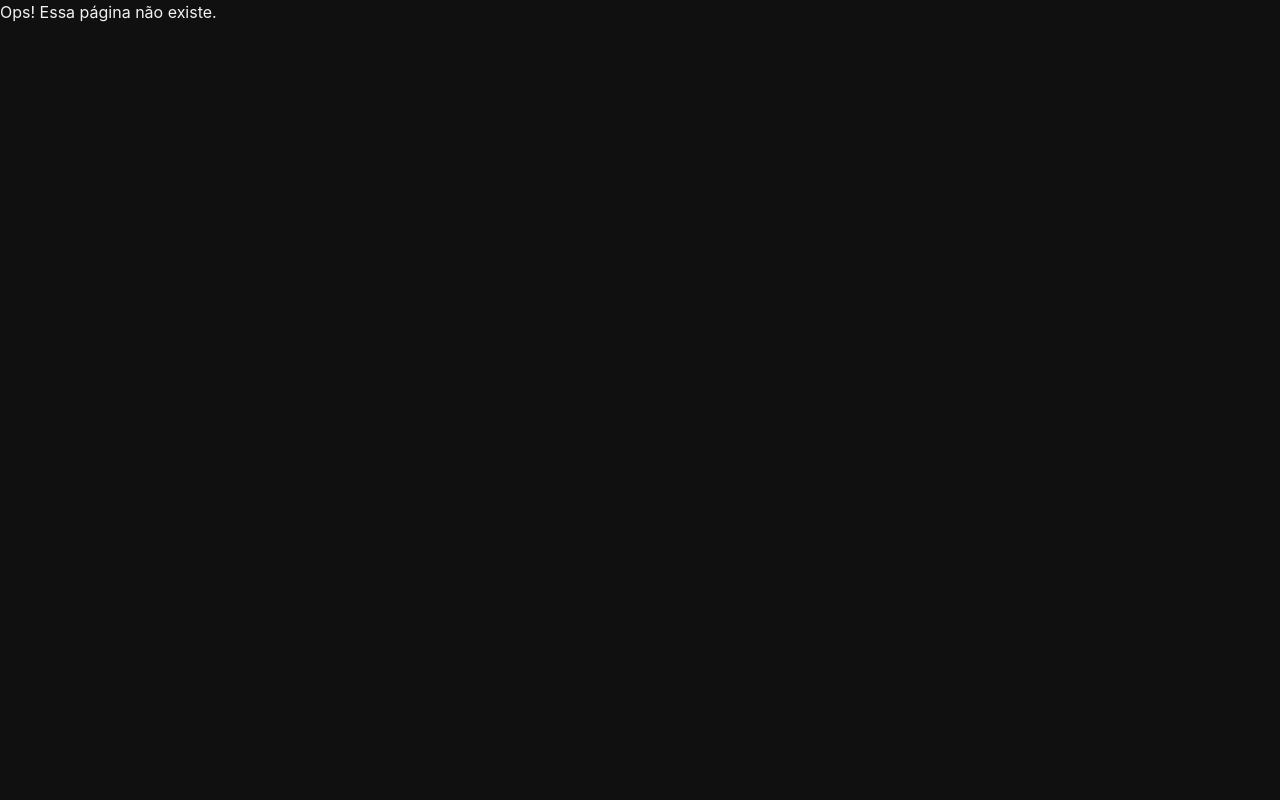
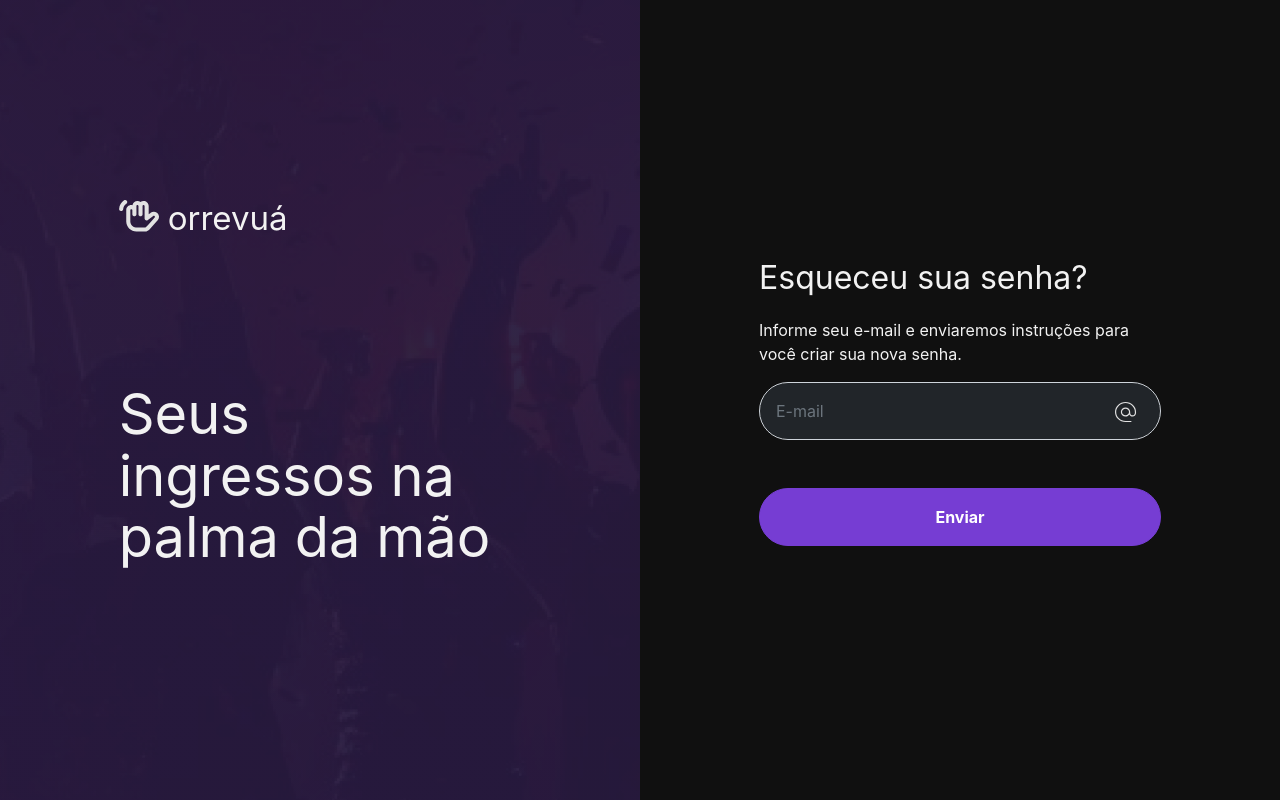
Before and after one commit to VerasThiago/orrevua, a React (Create React App) app in the folder web/: page /forgot_password in a window 1280 px wide. Built offline with nearby package versions, Linux system fonts and the light colour scheme; no server answers.

Commit message:
created forgot password page (#56)
Co-authored-by: Rodrigo Cunha Lima <limarodrigoo@outlook.com>

```diff
--- a/web/src/App.js
+++ b/web/src/App.js
@@ -5,6 +5,7 @@ import { ToastContainer } from 'react-toastify';
 import Landing from './pages/landing';
 import Home from './pages/home';
 import Login from './pages/login';
+import ForgotPassword from './pages/forgotPassword';
 import Tickets from './pages/tickets';
 import NotFound from './pages/notFound';
 import Users from './pages/admin/users';
@@ -29,6 +30,7 @@ export default function App() {
           <Route exact path="/" element={<Home />} />
           <Route exact path="/home" element={<Landing />} />
           <Route exact path="/login" element={<Login />} />
+          <Route exact path="/forgot_password" element={<ForgotPassword />} />
           <Route exact path="/404" element={<NotFound />} />
           <Route
             exact
--- /dev/null
+++ b/web/src/components/homeSidebar.js
@@ -0,0 +1,17 @@
+import { ReactComponent as IconMenu } from '../images/logo.svg';
+
+export default function HomeSidebar() {
+  return (
+    <div className="col-lg-6 col-md-12 d-flex flex-column justify-content-center header">
+      <div className="row justify-content-center h-50">
+        <div className="col-md-8 col-lg-8 d-flex flex-column justify-content-between">
+          <div className="d-flex">
+            <IconMenu className="me-2" />
+            <p className="header-title">orrevuá</p>
+          </div>
+          <p className="title-login h-50">Seus ingressos na palma da mão</p>
+        </div>
+      </div>
+    </div>
+  );
+}
--- /dev/null
+++ b/web/src/components/inputIcon.js
@@ -0,0 +1,15 @@
+import React from 'react';
+
+export default function InputIcon({ icon, iconProps = {}, ...originalProps }) {
+  const updatedIcon = React.cloneElement(icon, {
+    ...iconProps,
+    style: { ...iconProps.style, position: 'absolute', right: '1.5rem', bottom: '1.15rem' }
+  });
+
+  return (
+    <div style={{ position: 'relative' }}>
+      <input {...originalProps} />
+      {updatedIcon}
+    </div>
+  );
+}
--- /dev/null
+++ b/web/src/pages/forgotPassword/index.js
@@ -0,0 +1,65 @@
+import React from 'react';
+import { ReactComponent as IconEmail } from '../../images/alternate_email.svg';
+import { apiRequest } from '../../services/api';
+import alertMessage from '../../components/alertMessage';
+import InputIcon from '../../components/inputIcon';
+import HomeSidebar from '../../components/homeSidebar';
+
+export default function ForgotPassword() {
+  const onFinish = async (event) => {
+    event.preventDefault();
+    const values = Object.fromEntries(new FormData(event.target));
+
+    apiRequest('login', 'login/v0/user/password/forget', 'post', { email: values.email })
+      .then(async (response) => {
+        if (response.ok) {
+          alertMessage('success', 'Você recebeu um email com instruções para trocar sua senha');
+          event.target.reset();
+        } else {
+          alertMessage('error', 'Ocorreu um erro inesperado');
+        }
+      })
+      .catch(() => {
+        alertMessage('error', 'Ocorreu um erro inesperado');
+      });
+  };
+
+  return (
+    <div className="row vh-100 m-0">
+      <HomeSidebar />
+      <div className="col-lg-6 col-md-12 bg-secondary d-flex flex-column align-items-center justify-content-center">
+        <div className="px-4" style={{ maxWidth: '450px' }}>
+          <div>
+            <p className="fs-2">Esqueceu sua senha?</p>
+          </div>
+          <div>
+            <p>Informe seu e-mail e enviaremos instruções para você criar sua nova senha.</p>
+          </div>
+          <div>
+            <form id="forgot_password" onSubmit={onFinish}>
+              <div>
+                <InputIcon
+                  id="email"
+                  name="email"
+                  type="email"
+                  className="form-control rounded-pill p-3 bg-dark"
+                  aria-describedby="email"
+                  placeholder="E-mail"
+                  icon={<IconEmail />}
+                />
+              </div>
+
+              <div>
+                <button
+                  type="submit"
+                  className="btn btn-primary w-100 rounded-pill py-3 mt-5 fw-bold">
+                  Enviar
+                </button>
+              </div>
+            </form>
+          </div>
+        </div>
+      </div>
+    </div>
+  );
+}
--- a/web/src/pages/login/index.js
+++ b/web/src/pages/login/index.js
@@ -4,7 +4,7 @@ import { LockOutlined, UserOutlined } from '@ant-design/icons';
 import { Form, Input } from 'antd';
 import { useNavigate, useLocation } from 'react-router-dom';
 import { AuthContext } from '../../App';
-import { ReactComponent as IconMenu } from '../../images/logo.svg';
+import HomeSidebar from '../../components/homeSidebar';
 
 export default function Login() {
   const navigate = useNavigate();
@@ -18,18 +18,8 @@ export default function Login() {
 
   return (
     <div className="row vh-100 m-0">
-      <div className="col-lg-6 col-md-12 d-flex flex-column justify-content-center header">
-        <div className="row justify-content-center h-50">
-          <div className="col-md-8 col-lg-8 d-flex flex-column justify-content-between">
-            <div className="d-flex">
-              <IconMenu className="me-2" />
-              <p className="header-title fw-bold">ourevuá</p>
-            </div>
-            <p className="title-login fw-bold h-50">Seus ingressos na palma da mão</p>
-          </div>
-        </div>
-      </div>
-      <div className="col-lg-6 col-md-12 d-flex flex-column align-items-center justify-content-center">
+      <HomeSidebar />
+      <div className="col-lg-6 col-md-12 bg-secondary d-flex flex-column align-items-center justify-content-center">
         <div className="col-md-6">
           <p className="login-title-forms fw-bold">Entrar</p>
         </div>
```
Also changed, not shown: web/src/images/alternate_email.svg (added).
